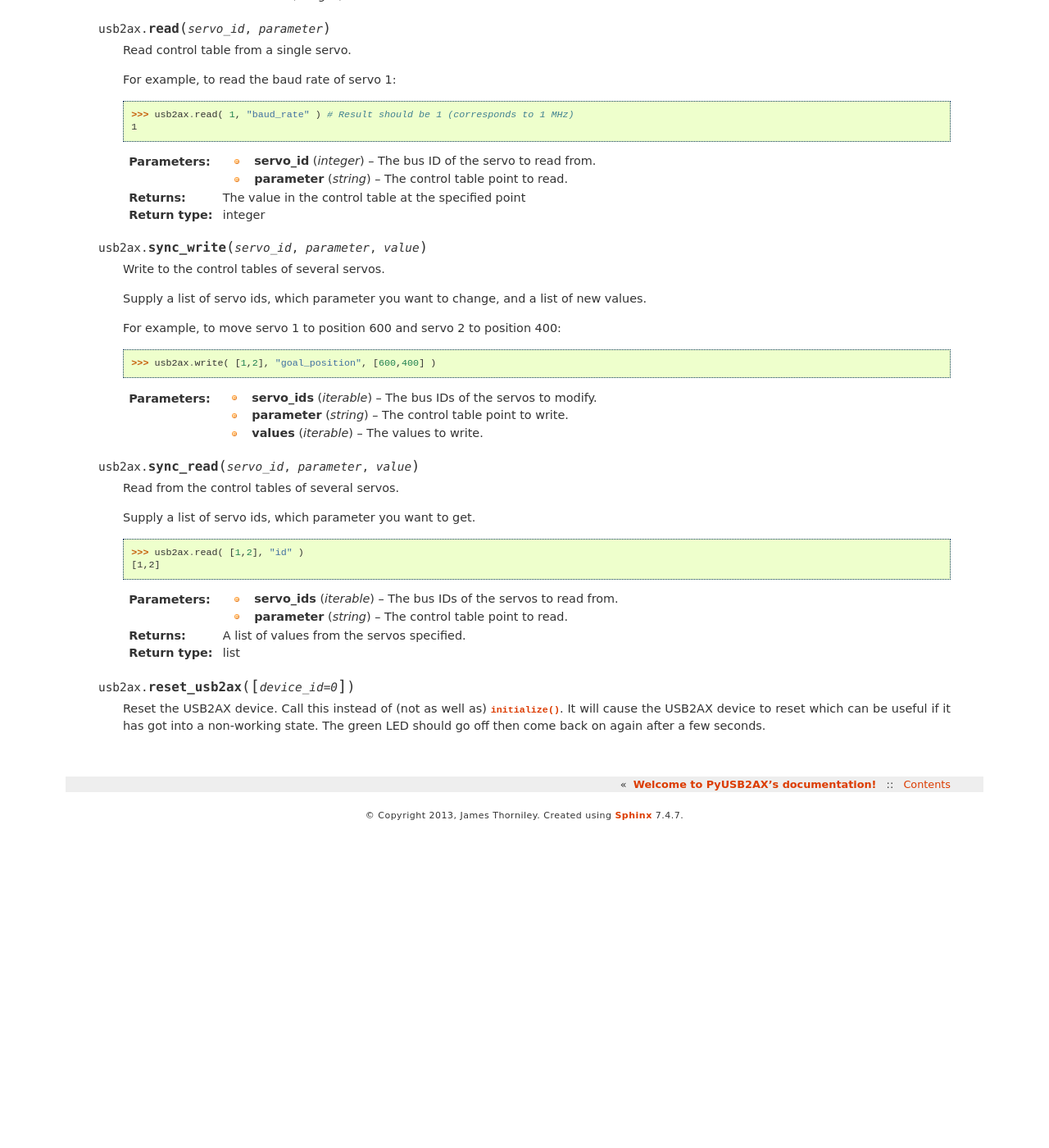
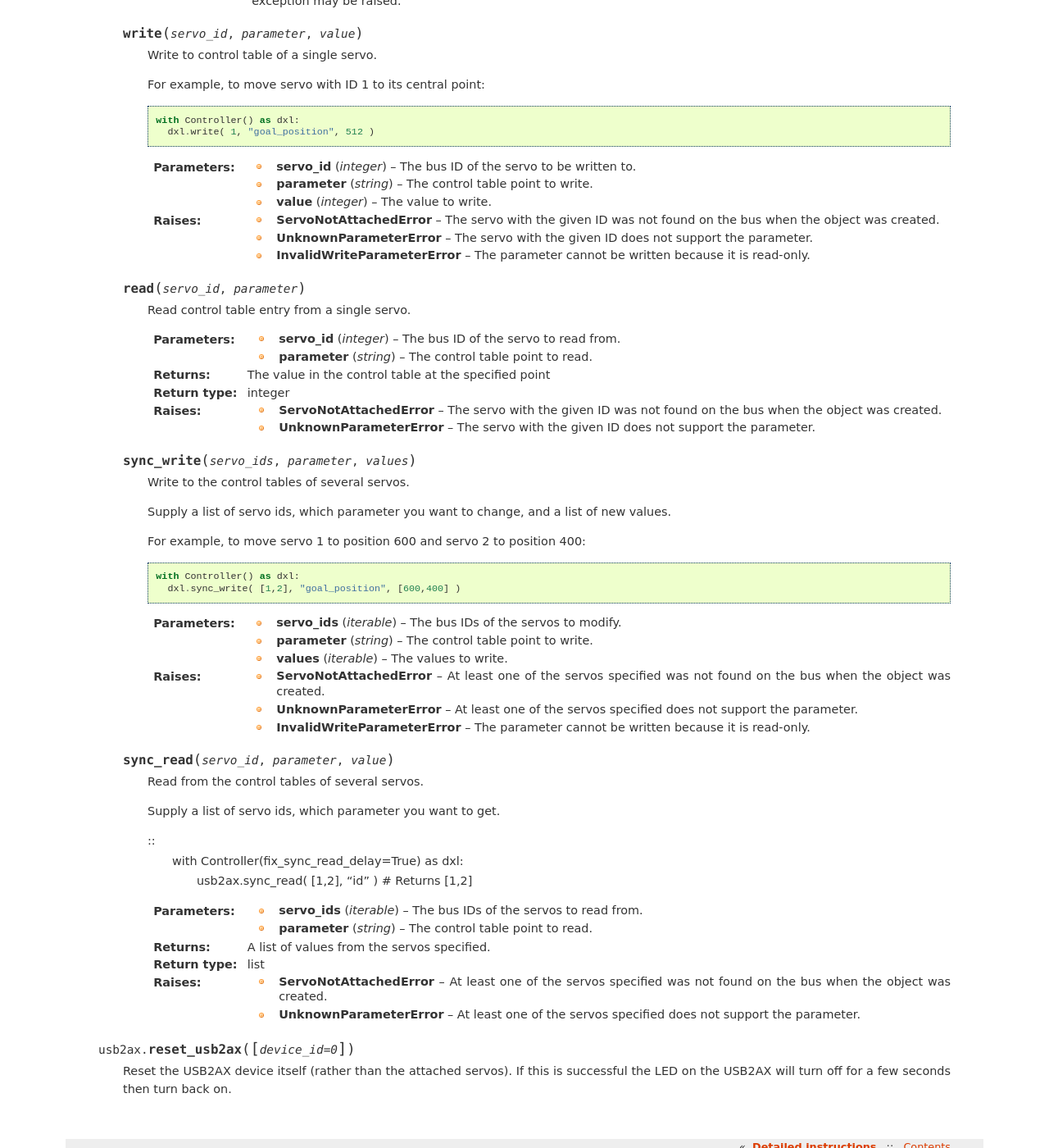
Before and after one commit to jthorniley/pyusb2ax, a Sphinx documentation site: the page built from doc/source/usb2ax.rst, in a window 1280 px wide and 1400 px high, scrolled down 551 px. Shown: the whole window at 82% size. Built offline with Sphinx 7.4.7, drawn with Linux system fonts in a browser that asks for light colours; before the commit the page ends 1563 px from its top, so only the background shows below that; some of the changed text lies outside the part shown.

Commit message:
Some work on documentation

```diff
--- a/doc/source/usb2ax.rst
+++ b/doc/source/usb2ax.rst
@@ -3,9 +3,27 @@
 
 .. py:module:: usb2ax
 
-.. py:function:: initialize( [device_id=0],[fix_sync_delay_time=False] )
+.. py:class:: Controller( [device_id=0],[fix_sync_delay_time=False] )
 
   Initialize the connection to the USB2AX.
+
+  This will set up the serial port and scan for servo devices attached
+  to the bus. You should have all the servos you want to use attached
+  and switched on before calling this.
+
+  Suggested usage:
+
+  .. code-block:: python
+
+     with Controller(device_id=0,fix_sync_read_delay=True) as dxl:
+       dxl.do_stuff...
+
+  The `fix_sync_read_delay` argument should probably
+  be set to True. It will change the return delay time
+  setting for each Dynamixel to something compatible
+  with the USB2AX SYNC_READ function. It is set to False by
+  default so as not to unexpectedly change entries in the
+  attached servos' control tables.
 
   :param device_id:
     Where the device is located. E.g.
@@ -18,76 +36,86 @@
     be raised.
   :type fix_sync_read_delay: boolean
 
-.. py:function:: write( servo_id, parameter, value )
+  .. py:method:: write( servo_id, parameter, value )
 
-  Write to control table of a single servo.
+    Write to control table of a single servo.
 
-  For example, to move servo with ID 1 to its central
-  point:
+    For example, to move servo with ID 1 to its central
+    point:
 
-  >>> usb2ax.write( 1, "goal_position", 512 )
+    ::
 
-  :param servo_id: The bus ID of the servo to be written to.
-  :type servo_id: integer
-  :param parameter: The control table point to write.
-  :type parameter: string
-  :param value: The value to write.
-  :type value: integer
+      with Controller() as dxl:
+        dxl.write( 1, "goal_position", 512 )
 
-.. py:function:: read( servo_id, parameter )
+    :param servo_id: The bus ID of the servo to be written to.
+    :type servo_id: integer
+    :param parameter: The control table point to write.
+    :type parameter: string
+    :param value: The value to write.
+    :type value: integer
+    :raises ServoNotAttachedError: The servo with the given ID was not found on the bus when the object was created.
+    :raises UnknownParameterError: The servo with the given ID does not support the parameter.
+    :raises InvalidWriteParameterError: The parameter cannot be written because it is read-only.
 
-  Read control table from a single servo.
+  .. py:method:: read( servo_id, parameter )
 
-  For example, to read the baud rate of servo 1:
+    Read control table entry from a single servo.
 
-  >>> usb2ax.read( 1, "baud_rate" ) # Result should be 1 (corresponds to 1 MHz)
-  1
+    :param servo_id: The bus ID of the servo to read from.
+    :type servo_id: integer
+    :param parameter: The control table point to read.
+    :type parameter: string
+    :returns: The value in the control table at the specified point
+    :rtype: integer
+    :raises ServoNotAttachedError: The servo with the given ID was not found on the bus when the object was created.
+    :raises UnknownParameterError: The servo with the given ID does not support the parameter.
 
-  :param servo_id: The bus ID of the servo to read from.
-  :type servo_id: integer
-  :param parameter: The control table point to read.
-  :type parameter: string
-  :returns: The value in the control table at the specified point
-  :rtype: integer
+  .. py:method:: sync_write( servo_ids, parameter, values )
 
-.. py:function:: sync_write( servo_id, parameter, value )
+    Write to the control tables of several servos.
 
-  Write to the control tables of several servos.
+    Supply a list of servo ids, which parameter you want to change, and
+    a list of new values.
 
-  Supply a list of servo ids, which parameter you want to change, and
-  a list of new values.
+    For example, to move servo 1 to position 600 and servo 2 to position 400:
 
-  For example, to move servo 1 to position 600 and servo 2 to position 400:
+    ::
 
-  >>> usb2ax.write( [1,2], "goal_position", [600,400] )
+      with Controller() as dxl:
+        dxl.sync_write( [1,2], "goal_position", [600,400] )
 
-  :param servo_ids: The bus IDs of the servos to modify.
-  :type servo_ids: iterable
-  :param parameter: The control table point to write.
-  :type parameter: string
-  :param values: The values to write.
-  :type values: iterable
+    :param servo_ids: The bus IDs of the servos to modify.
+    :type servo_ids: iterable
+    :param parameter: The control table point to write.
+    :type parameter: string
+    :param values: The values to write.
+    :type values: iterable
+    :raises ServoNotAttachedError: At least one of the servos specified was not found on the bus when the object was created.
+    :raises UnknownParameterError: At least one of the servos specified does not support the parameter.
+    :raises InvalidWriteParameterError: The parameter cannot be written because it is read-only.
 
-.. py:function:: sync_read( servo_id, parameter, value )
+  .. py:method:: sync_read( servo_id, parameter, value )
 
-  Read from the control tables of several servos.
+    Read from the control tables of several servos.
 
-  Supply a list of servo ids, which parameter you want to get.
+    Supply a list of servo ids, which parameter you want to get.
 
-  >>> usb2ax.read( [1,2], "id" )
-  [1,2]
+    ::
+      with Controller(fix_sync_read_delay=True) as dxl:
+        usb2ax.sync_read( [1,2], "id" ) # Returns [1,2]
 
-  :param servo_ids: The bus IDs of the servos to read from.
-  :type servo_ids: iterable
-  :param parameter: The control table point to read.
-  :type parameter: string
-  :returns: A list of values from the servos specified.
-  :rtype: list
+    :param servo_ids: The bus IDs of the servos to read from.
+    :type servo_ids: iterable
+    :param parameter: The control table point to read.
+    :type parameter: string
+    :returns: A list of values from the servos specified.
+    :rtype: list
+    :raises ServoNotAttachedError: At least one of the servos specified was not found on the bus when the object was created.
+    :raises UnknownParameterError: At least one of the servos specified does not support the parameter.
 
 .. py:function:: reset_usb2ax( [device_id=0] )
 
-  Reset the USB2AX device. Call this instead of (not as well as)
-  :py:func:`initialize`. It will cause the USB2AX device to
-  reset which can be useful if it has got into a non-working state.
-  The green LED should go off then come back on again after a few
-  seconds.
+  Reset the USB2AX device itself (rather than the attached servos).
+  If this is successful the LED on the USB2AX will turn off for a few
+  seconds then turn back on.
```
Also changed, not shown: doc/source/detail.rst (added, +211 -0 lines), doc/source/index.rst (+17 -0 lines), doc/source/installation.rst (added, +34 -0 lines), doc/source/quickstart.rst (added, +52 -0 lines).
